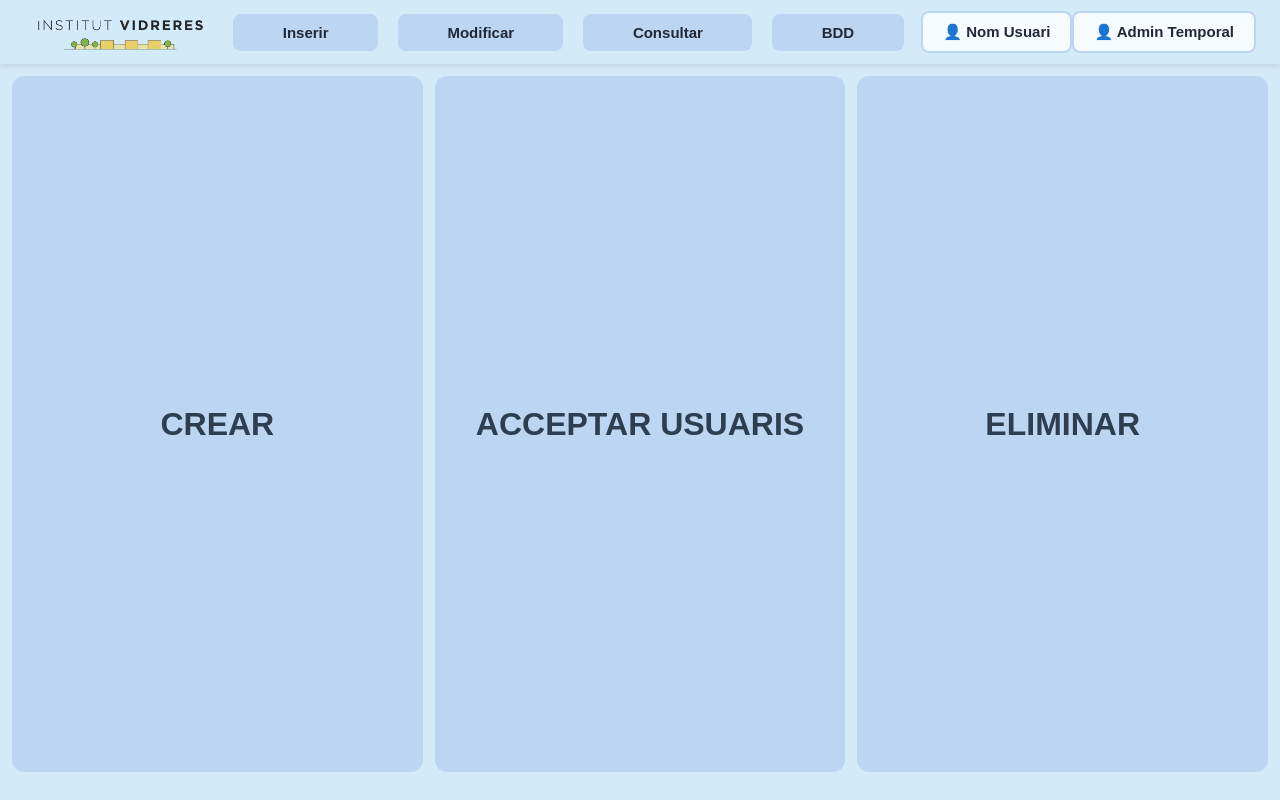
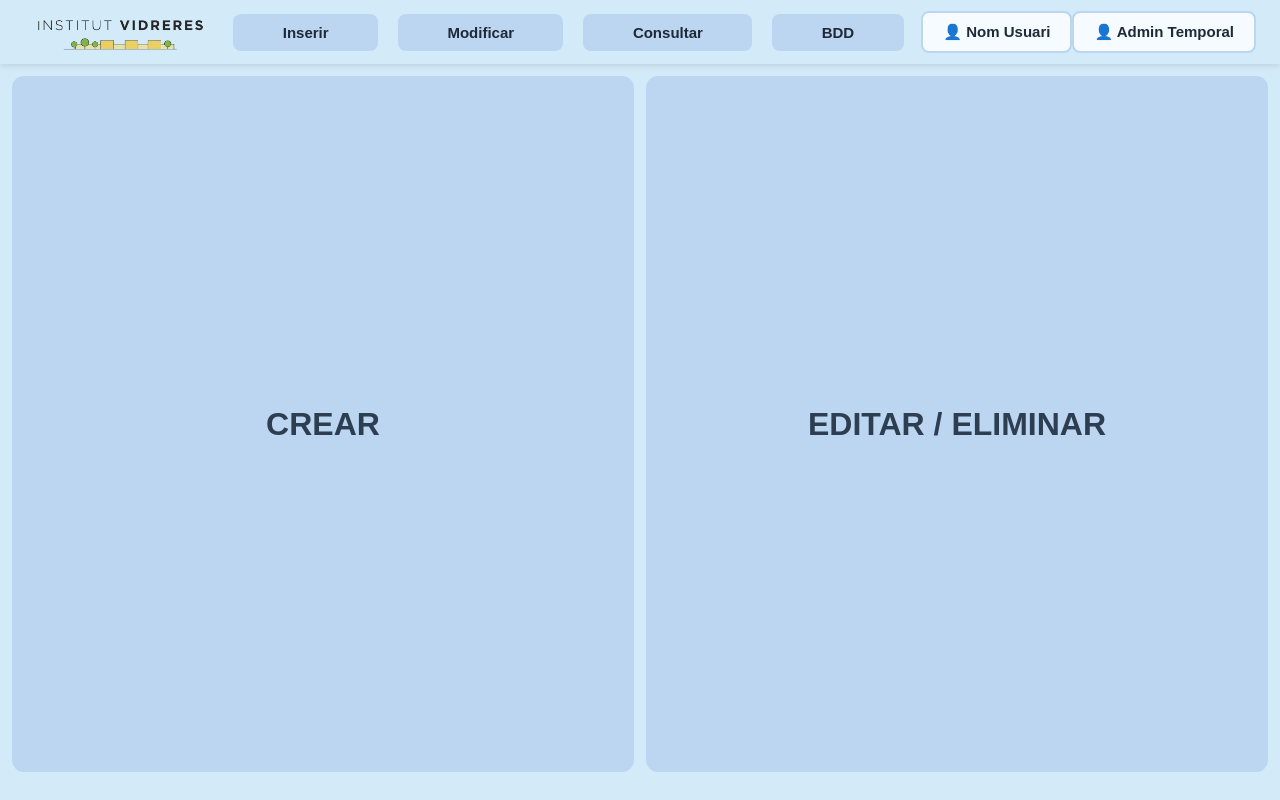
Before and after one commit to kituss44/projecte1, an Angular app: page /perfiladminopcions in a window 1280 px wide. Built offline with nearby package versions, Linux system fonts and the light colour scheme.

Commit message:
Perfil Admin Opcions Editar/Eliminar

```diff
--- a/src/app/Components/perfil-admin-opcions/perfil-admin-opcions.html
+++ b/src/app/Components/perfil-admin-opcions/perfil-admin-opcions.html
@@ -2,7 +2,6 @@
 <div class="pagina">
   <main class="botons">
     <button class="boto importar" routerLink="/perfiladminopcionscrear">CREAR</button>
-    <button class="boto visualitzar" routerLink="/perfiladminopcionsaceptar">ACCEPTAR USUARIS</button>
-    <button class="boto eliminar" routerLink="/perfiladminopcionseliminar">ELIMINAR</button>
+    <button class="boto eliminar" routerLink="/perfiladminopcionseliminar">EDITAR / ELIMINAR</button>
   </main>
 </div>
```
